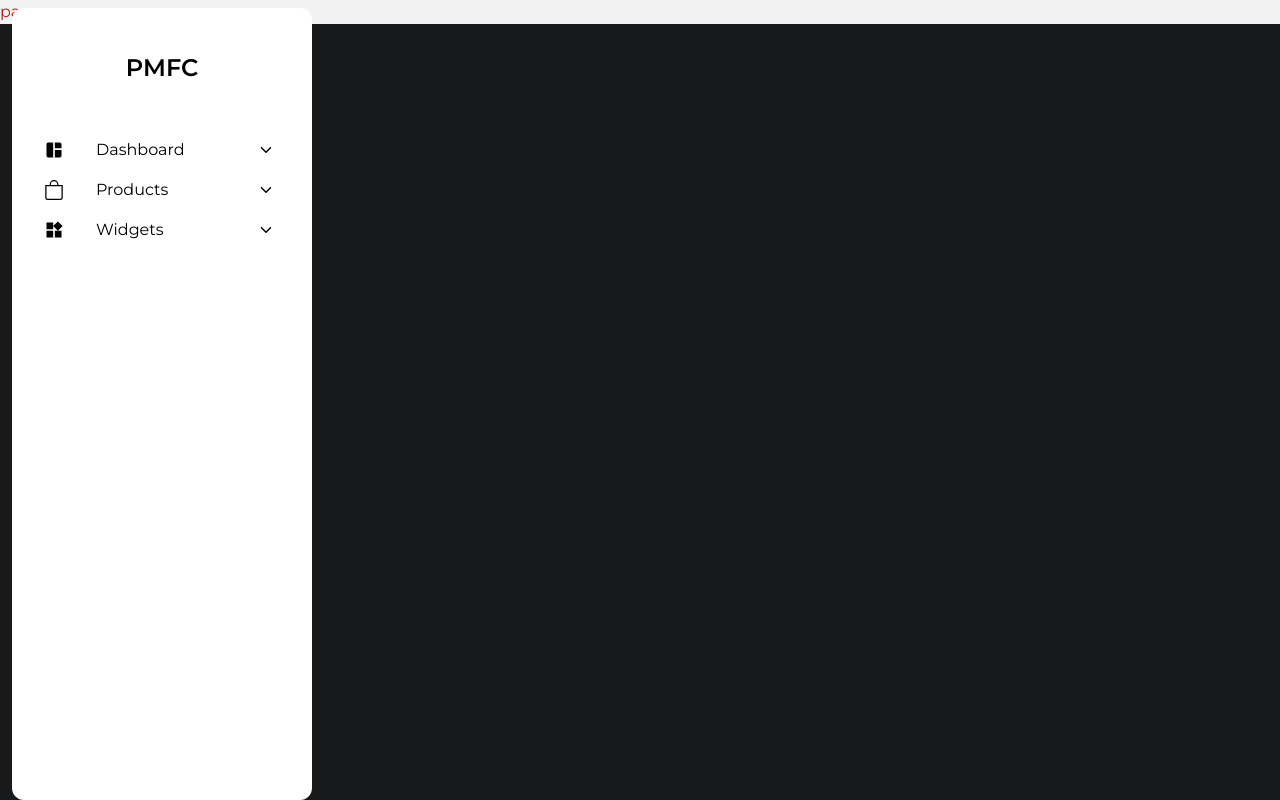
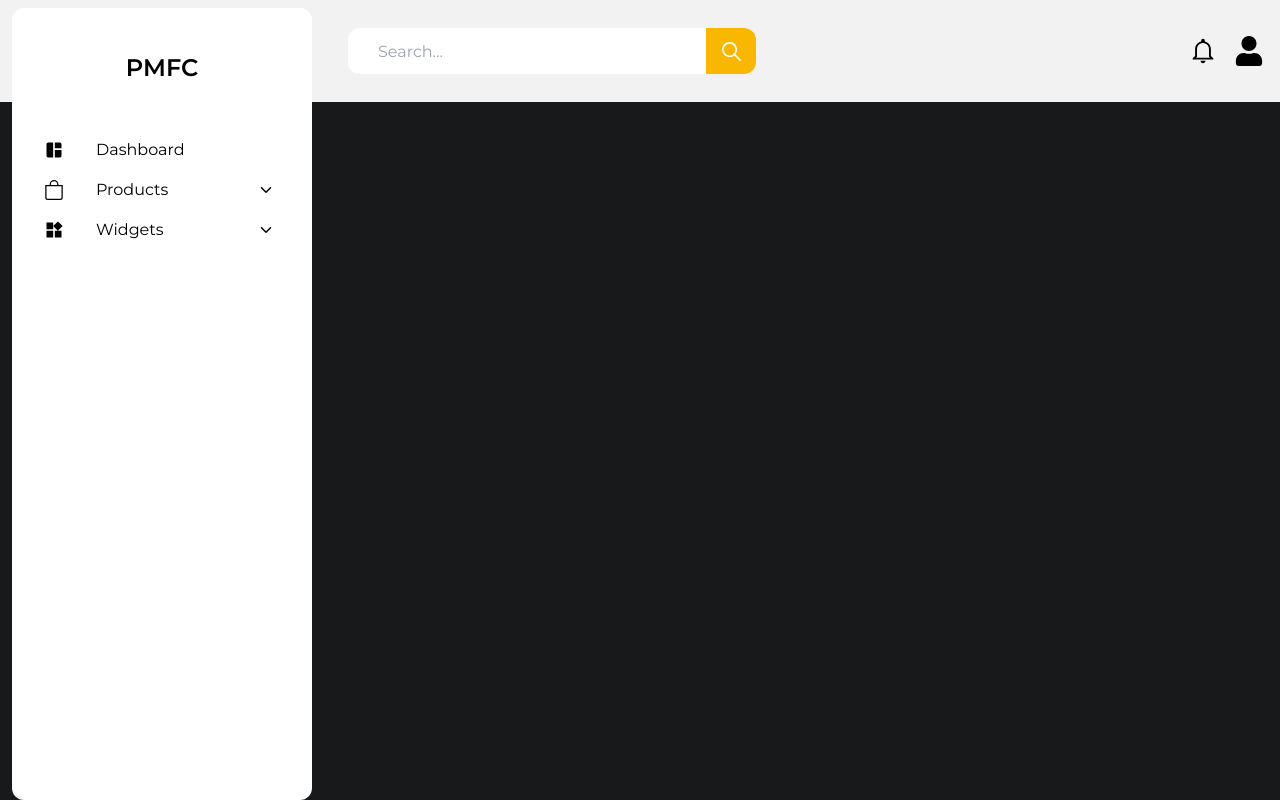
Before and after one commit to spanzyteo/furniture-cart, a Next.js app: page /admin in a window 1280 px wide. Built offline with nearby package versions, Linux system fonts and the light colour scheme.

Commit message:
add header for the admin page

```diff
--- a/app/(admin)/admin/components/ClientProvider.tsx
+++ b/app/(admin)/admin/components/ClientProvider.tsx
@@ -4,6 +4,7 @@ import { ReactNode } from 'react'
 import Sidebar from './Sidebar'
 import { Provider } from 'react-redux'
 import { store } from '../store'
+import Header from './Header'
 
 export default function ClientProvider({
   children,
@@ -12,8 +13,11 @@ export default function ClientProvider({
 }>) {
   return (
     <Provider store={store}>
-      <Sidebar />
-      {children}
+      <div className="bg-[#F2F2F2]">
+        <Sidebar />
+        <Header />
+        {children}
+      </div>
     </Provider>
   )
 }
--- /dev/null
+++ b/app/(admin)/admin/components/Header.tsx
@@ -0,0 +1,31 @@
+import React from 'react'
+import { FaUser } from 'react-icons/fa'
+import { IoIosSearch, IoMdMenu, IoMdNotificationsOutline } from 'react-icons/io'
+
+const Header = () => {
+  return (
+    <div className="flex items-center justify-between pt-7 pb-7 lg:ml-[20rem] text-black">
+      <div className="flex items-center">
+        <IoMdMenu className="lg:hidden block h-[30px] w-[30px] ml-4" />
+        <h1 className="text-2xl ml-2 lg:hidden block font-semibold">PMFC</h1>
+        <div className="w-[408px] relative ml-7 h-[46px]">
+          <input
+            type="text"
+            placeholder="Search..."
+            className="py-[6px] pl-[30px] w-full h-full rounded-xl"
+          />
+          <div className="absolute right-0 top-1/2 transform -translate-y-1/2 bg-[#fab702] h-full w-[50px] rounded-r-xl flex items-center justify-center">
+            <IoIosSearch className="h-[25px] w-[25px] text-white" />
+          </div>
+        </div>
+      </div>
+      <div className="flex items-center mr-4 gap-4">
+        <IoIosSearch className="h-[30px] w-[30px] md:hidden" />
+        <IoMdNotificationsOutline className="h-[30px] w-[30px]" />
+        <FaUser className="h-[30px] w-[30px]" />
+      </div>
+    </div>
+  )
+}
+
+export default Header
--- a/app/(admin)/admin/components/Sidebar.tsx
+++ b/app/(admin)/admin/components/Sidebar.tsx
@@ -7,6 +7,7 @@ import { MdSpaceDashboard } from 'react-icons/md'
 import { IoIosArrowDown } from 'react-icons/io'
 import { BsBag } from 'react-icons/bs'
 import { MdWidgets } from 'react-icons/md'
+import Link from 'next/link'
 
 
 const Sidebar = () => {
@@ -25,11 +26,11 @@ const Sidebar = () => {
         </div>
         <div className="flex flex-col items-start ml-8 mt-[130px] gap-4">
           <div className="flex items-center justify-between w-[230px]">
-            <div className="flex flex-row items-center justify-between gap-8">
+            <Link href={'/admin'} className="flex flex-row items-center justify-between gap-8">
               <MdSpaceDashboard className="h-[20px] w-[20px]" />
               <h1>Dashboard</h1>
-            </div>
-            <div className="">
+            </Link>
+            {/* <div className="">
               <motion.div
                 animate={{ rotate: sections.dashboard ? 180 : 0 }}
                 initial={{ rotate: 0 }}
@@ -40,9 +41,9 @@ const Sidebar = () => {
                   className="cursor-pointer"
                 />
               </motion.div>
-            </div>
+            </div> */}
           </div>
-          <AnimatePresence>
+          {/* <AnimatePresence>
             {sections.dashboard && (
               <motion.div
                 initial={{ height: 0, opacity: 0 }}
@@ -55,7 +56,7 @@ const Sidebar = () => {
                 <h1>Reports</h1>
               </motion.div>
             )}
-          </AnimatePresence>
+          </AnimatePresence> */}
           <div className="flex items-center justify-between w-[230px]">
             <div className="flex flex-row items-center justify-between gap-8">
               <BsBag className="h-[20px] w-[20px]" />
--- a/app/(admin)/admin/page.tsx
+++ b/app/(admin)/admin/page.tsx
@@ -1,7 +1,16 @@
-import React from 'react'
+import { IoMdMenu } from 'react-icons/io'
+import { IoMdNotificationsOutline } from 'react-icons/io'
+import { FaUser } from 'react-icons/fa'
+import { IoIosSearch } from 'react-icons/io'
+import Header from './components/Header'
+
 
 const Page = () => {
-  return <div className="text-red-700 bg-[#F2F2F2]">page</div>
+  return (
+    <div className="">
+
+    </div>
+  )
 }
 
 export default Page
```
